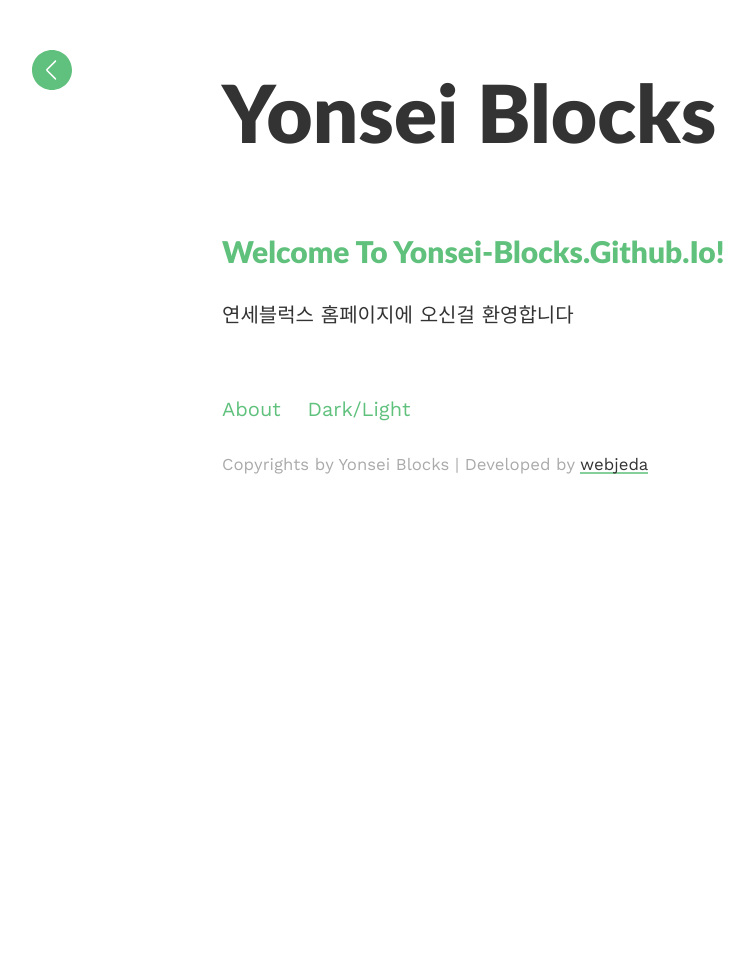
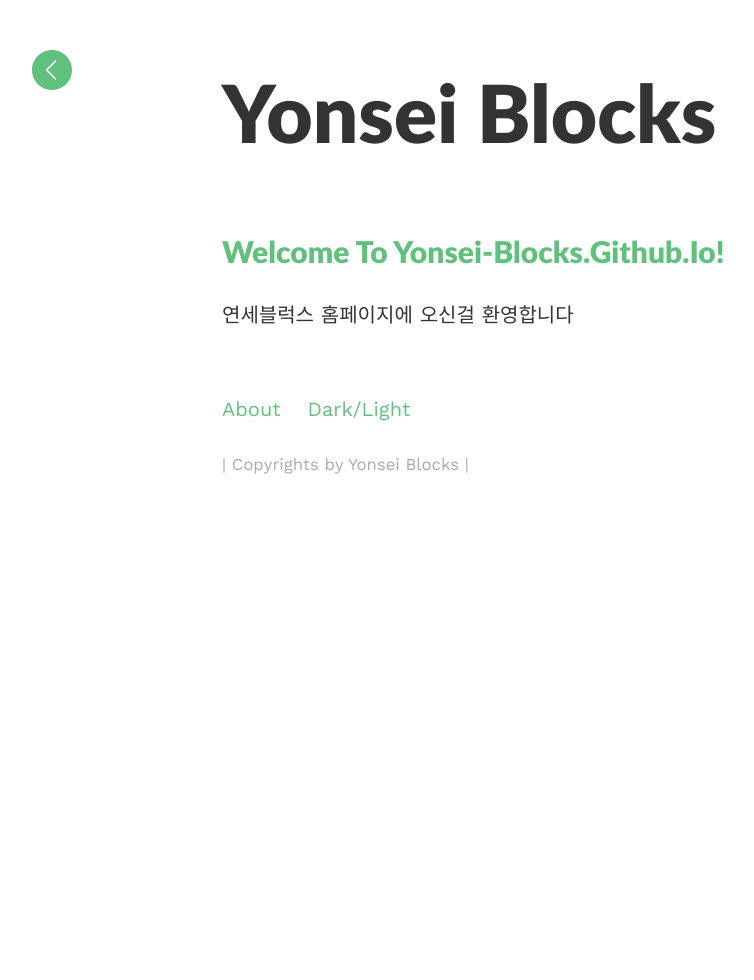
Before and after one commit to yonsei-blocks/yonsei-blocks.github.io, a Jekyll site: the page built from index.html, in a window 1280 px wide. Shown: the whole page, without its empty margins (18-772 px from the left). Built offline with Jekyll 4.4.1, drawn with Linux system fonts in a browser that asks for light colours.

Commit message:
Update footer

```diff
--- a/_layouts/default.html
+++ b/_layouts/default.html
@@ -28,7 +28,7 @@ layout: compress
         <!-- <a href="{{site.baseurl}}/contact/">Contact</a> -->
         <a class="theme" onclick="theme()">Dark/Light</a>
     </div>
-    <p class="copy"><small>Copyrights by {{site.title}} | Developed by <a href="http://webjeda.com">webjeda</a></small></p>
+    <p class="copy"><small>| Copyrights by {{site.title}} |</small></p>
 </footer>
 </body>
 </html>
```
